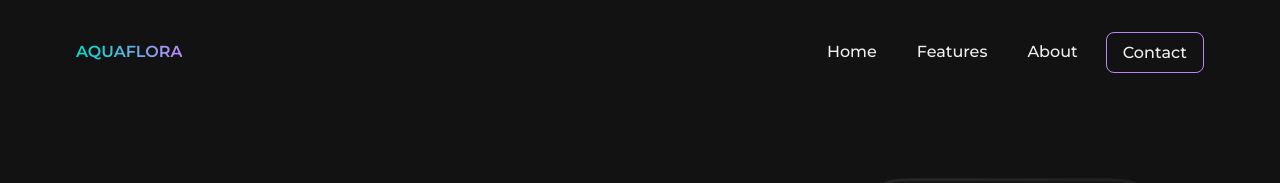
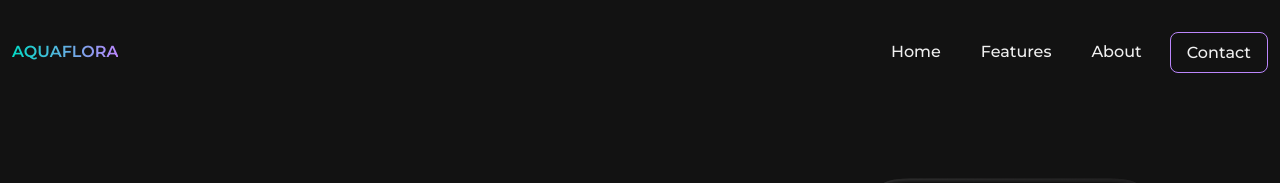
Before and after one commit to Shup04/aquaflora-website, a Gatsby site: page / in a window 1280 px wide. Shown: the top 183 px of the page. Built offline with nearby package versions, Linux system fonts and the light colour scheme; Gatsby itself is replaced by a stand-in of ours.

Commit message:
navbar width

```diff
--- a/src/components/navbar.js
+++ b/src/components/navbar.js
@@ -5,7 +5,7 @@ const Navbar = () => {
   const [openMenu, setOpenMenu] = useState(false)
   return (
     <nav className="bg-transparent">
-      <div className="max-w-6xl mx-auto px-3 py-5 rounded-md">
+      <div className="max-w-8xl mx-auto px-3 py-5 rounded-md">
         <div className="flex items-center justify-between md:h-16 h-4">
           <div className="w-full justify-between flex items-center">
             <a
```
